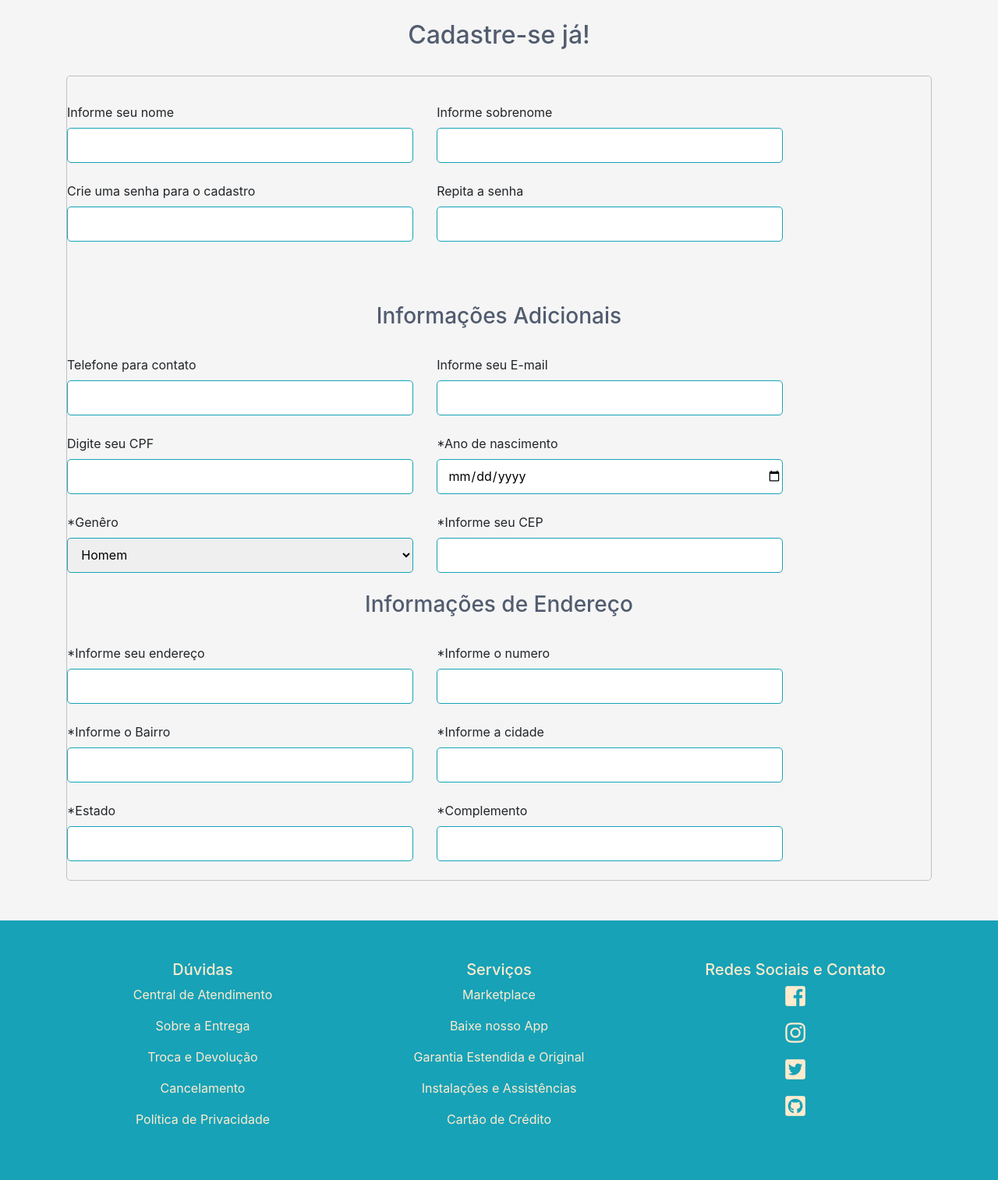
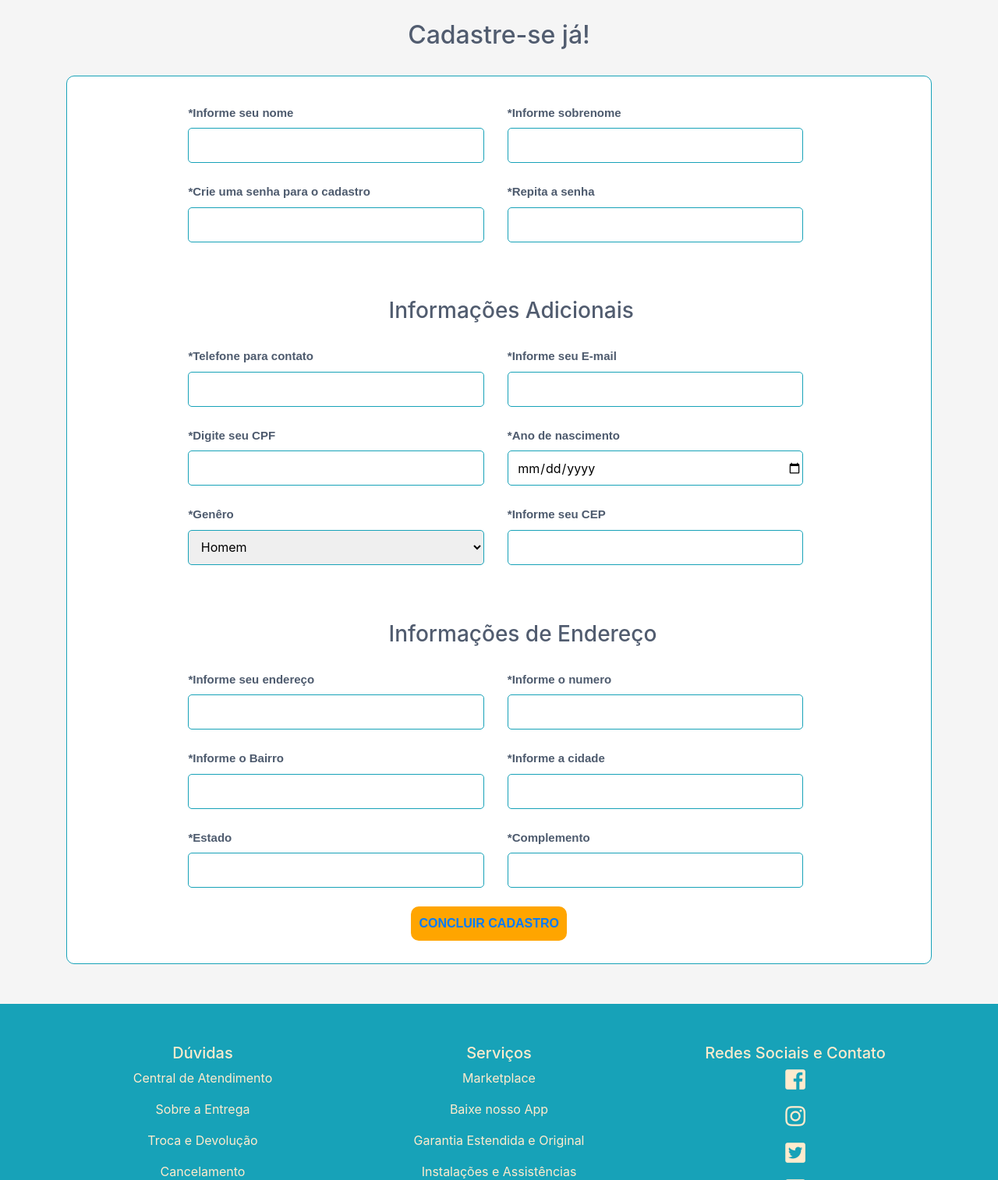
Before and after one commit to SidSan97/Site-Market, a PHP site: page /cadastro.php in a window 1280 px wide. Shown: the part 170-1684 px from the top of the page at 78% size. Run offline with PHP 8.4, Linux system fonts and the light colour scheme; some libraries are stand-ins or nearby versions.

Commit message:
Reformulação do formulário

```diff
--- a/cadastro.php
+++ b/cadastro.php
@@ -91,25 +91,25 @@
           <form action="">
             <div class="row">
               <div class="col-lg-5 mb-4">
-                <label for="user">Informe seu nome</label>
-                <input type="text" name="usuario" id="user">
+                <label for="user">*Informe seu nome</label>
+                <input type="text" name="usuario" id="user" require>
               </div>
 
               <div class="col-lg-5 mb-4">
-                <label for="sb">Informe sobrenome</label>
-                <input type="text" name="sobrenome" id="sb">
+                <label for="sb">*Informe sobrenome</label>
+                <input type="text" name="sobrenome" id="sb" require>
               </div>
             </div>
 
             <div class="row" style="margin-bottom: 5%">
               <div class="col-lg-5 mb-4">
-                <label for="email">Crie uma senha para o cadastro</label>
-                <input type="password" name="senha" id="senha">
+                <label for="email">*Crie uma senha para o cadastro</label>
+                <input type="password" name="senha" id="senha" require>
               </div>
 
               <div class="col-lg-5 mb-4">
-                <label for="senha">Repita a senha</label>
-                <input type="password" id="senha">
+                <label for="senha">*Repita a senha</label>
+                <input type="password" id="senha" require>
               </div>
             </div>
 
@@ -117,71 +117,40 @@
 
             <div class="row">
               <div class="col-lg-5 mb-4">
-                <label for="tel">Telefone para contato</label>
-                <input type="tel" name="telefone" id="tel">
+                <label for="tel">*Telefone para contato</label>
+                <input type="tel" name="telefone" id="tel" require>
               </div>
 
               <div class="col-lg-5 mb-4">
-                <label for="email">Informe seu E-mail</label>
-                <input type="email" name="email" id="email">
+                <label for="email">*Informe seu E-mail</label>
+                <input type="email" name="email" id="email" require>
               </div>
             </div>
 
             <div class="row">
               <div class="col-lg-5 mb-4">
-                <label for="cpf">Digite seu CPF</label>
-                <input type="text" name="cpf" id="cpf">
+                <label for="cpf">*Digite seu CPF</label>
+                <input type="text" name="cpf" id="cpf" require>
               </div>
 
               <div class="col-lg-5 mb-4">
                 <label for="nasc">*Ano de nascimento</label>
-                <input id="nasc" type="date" name="nasc">
+                <input id="nasc" type="date" name="nasc" require>
               </div>
             </div>
 
-            <div class="row">
+            <div class="row" style="margin-bottom: 5%">
               <div class="col-lg-5 mb-4">
                 <label for="genero">*Genêro</label>
-                <select id="genero" name="genero">
+                <select id="genero" name="genero" require>
                   <option value="H">Homem</option>
                   <option value="M">Mulher</option>
                 </select>
-
-                <!--label class="offset-2" for="estado">Estado</label>
-                <select id="estado" name="estado">
-                  <option value="AC">AC</option>
-                  <option value="AL">Al</option>
-                  <option value="AP">AP</option>
-                  <option value="AM">AM</option>
-                  <option value="BA">BA</option>
-                  <option value="CE">CE</option>
-                  <option value="DF">DF</option>
-                  <option value="ES">ES</option>
-                  <option value="GO">GO</option>
-                  <option value="MA">MA</option>
-                  <option value="MT">MT</option>
-                  <option value="MS">MS</option>
-                  <option value="MG">MG</option>
-                  <option value="PA">PA</option>
-                  <option value="PB">PB</option>
-                  <option value="PR">PR</option>
-                  <option value="PE">PE</option>
-                  <option value="PI">PI</option>
-                  <option value="RJ">RJ</option>
-                  <option value="RN">RN</option>
-                  <option value="RS">RS</option>
-                  <option value="RO">RO</option>
-                  <option value="RR">RR</option>
-                  <option value="SC">SC</option>
-                  <option value="SP">SP</option>
-                  <option value="SE">SE</option>
-                  <option value="TO">TO</option>
-                </select-->
               </div>
 
               <div class="col-lg-5 mb-4">
                 <label for="nasc">*Informe seu CEP</label>
-                <input id="cep" type="text" name="cep">
+                <input id="cep" type="text" name="cep" require>
               </div>
             </div>
 
@@ -190,38 +159,40 @@
             <div class="row">
               <div class="col-lg-5 mb-4">
                 <label for="ender">*Informe seu endereço</label>
-                <input id="ender" type="text" name="ender">
+                <input id="ender" type="text" name="ender" require>
               </div>
 
               <div class="col-lg-5 mb-4">
                 <label for="num">*Informe o numero</label>
-                <input id="num" type="text" name="num">
+                <input id="num" type="text" name="num" require>
               </div>
             </div>
 
             <div class="row">
               <div class="col-lg-5 mb-4">
                 <label for="bairro">*Informe o Bairro</label>
-                <input id="bairro" type="text" name="bairro">
+                <input id="bairro" type="text" name="bairro" require>
               </div>
 
               <div class="col-lg-5 mb-4">
                 <label for="cid">*Informe a cidade</label>
-                <input id="cid" type="text" name="cid">
+                <input id="cid" type="text" name="cid" require>
               </div>
             </div>
 
             <div class="row">
               <div class="col-lg-5 mb-4">
                 <label for="estado">*Estado</label>
-                <input id="estado" type="text" name="estado">
+                <input id="estado" type="text" name="estado" require>
               </div>
 
               <div class="col-lg-5 mb-4">
                 <label for="comp">*Complemento</label>
-                <input id="comp" type="text" name="comp">
+                <input id="comp" type="text" name="comp" require>
               </div>
             </div>
+
+            <button type="submit"><a href="#">CONCLUIR CADASTRO</a></button>
 
           </form>
         </div>
--- a/css/cadastro.css
+++ b/css/cadastro.css
@@ -14,9 +14,11 @@ body
 .interface-cad
 {
     padding-top: 3%;
-    border: 0.5px silver solid;
-    border-radius: 5px;
+    padding-left: 14%;
+    border: 0.5px #17a2b8 solid;
+    border-radius: 10px;
     min-width: 50%;
+    background-color: white;
 }
 
 .interface-cad input
@@ -37,9 +39,42 @@ body
     padding-left: 3%;
 }
 
+.interface-cad button
+{
+    width: 200px;
+    padding: 10px;
+    background-color: orange;
+    border-radius: 10px;
+    margin-left: 30%;
+    margin-bottom: 3%;
+    border: 0;
+    color: rgb(48, 111, 206);
+    font-size: 16px;
+    font-family: Montserrat,sans-serif;
+    font-weight: 700;
+}
+
+.interface-cad button a:link
+{
+    text-decoration: none;
+}
+
+.interface-cad button a:hover
+{
+    color: white;
+}
+
+.interface-cad label
+{
+    font-size: 15px;
+    font-family: Titillium Web,sans-serif;
+    font-weight: 700;
+    color: #4e5b6e;
+}
+
 .info
 {
-    text-align: center;
+    margin-left: 27%;
     color: #515c6f;
     margin-bottom: 3%;
 }
@@ -51,8 +86,16 @@ body
 
 @media(max-width: 991px)
 {
-    .col-md-5
+    .interface-cad
+    {
+        padding-right: 10%;
+        padding-left: 10%;
+    }
+
+    .info
     {
         margin-left: 0;
+        text-align: center;
+
     }
 }
```
